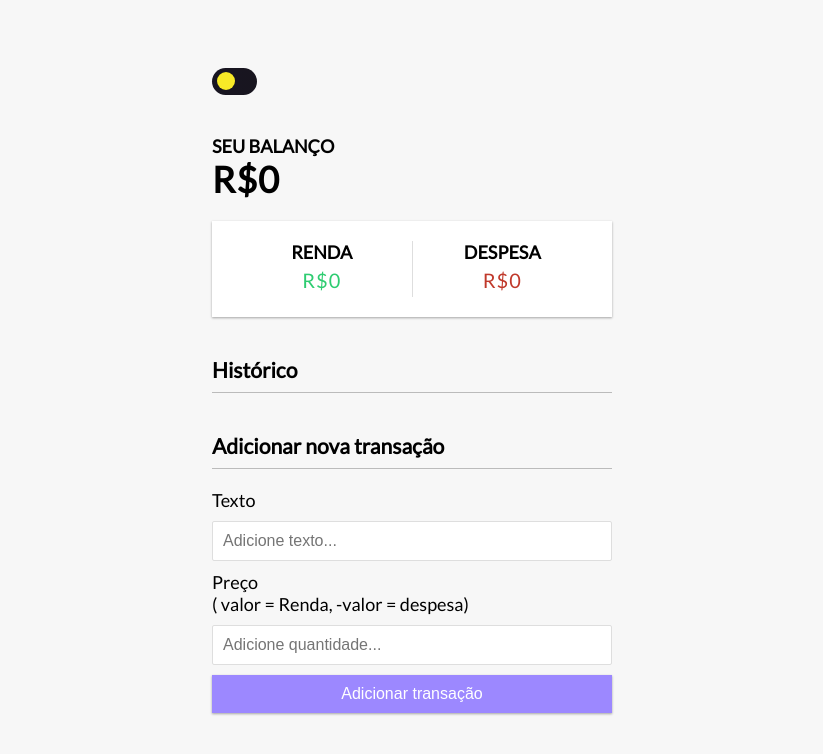
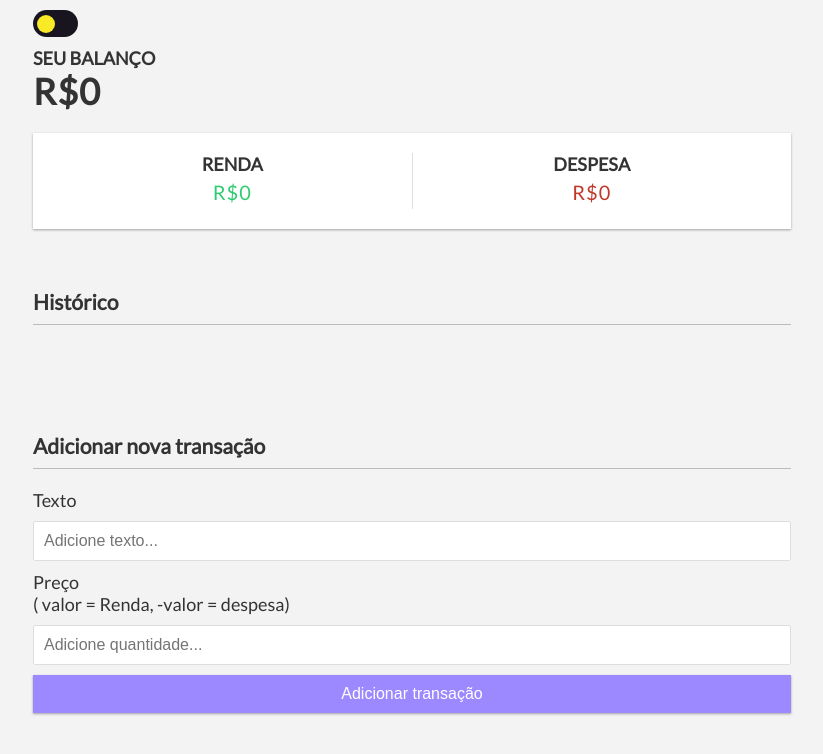
Before and after one commit to OtavioBScar/-VUE-3-Conta-de-Balanco, a Vue app: page / in a window 1280 px wide. Shown: the top 754 px of the page, without its empty margins (228-1051 px from the left). Built offline with nearby package versions, Linux system fonts and the light colour scheme.

Commit message:
feat: adição de color-scheme para darkmode e lightmode

```diff
--- a/src/App.vue
+++ b/src/App.vue
@@ -14,7 +14,7 @@ const transacoes = ref([]);
 onMounted(() => {
   const transacoesSalvas = JSON.parse(localStorage.getItem('transacoes'));
 
-  if (transacoesSalvas){
+  if (transacoesSalvas) {
     transacoes.value = transacoesSalvas;
   }
 });
@@ -76,11 +76,13 @@ const salvarTransacoesnoLocalStorage = () => {
 </script>
 
 <template>
-  <Cabecalho />
   <div class="container">
-    <Balanco :total="+total" />
-    <DespesasRenda :renda="+renda" :despesa="+despesa" />
-    <ListaTransacoes :transacoes="transacoes" @transacaoDeletada="handleTransacaoDeletada" />
-    <AdicionarTransacao @transacoessubmit="HandleTransactionSubmitted"/>
+    <div class="minicont">
+      <Cabecalho />
+      <Balanco :total="+total" />
+      <DespesasRenda :renda="+renda" :despesa="+despesa" />
+      <ListaTransacoes :transacoes="transacoes" @transacaoDeletada="handleTransacaoDeletada" />
+      <AdicionarTransacao @transacoessubmit="HandleTransactionSubmitted" />
+    </div>
   </div>
 </template>
--- a/src/assets/style.css
+++ b/src/assets/style.css
@@ -8,21 +8,60 @@
   box-sizing: border-box;
 }
 
+[color-scheme= 'light'] {
+  background-color: #f3f3f3;
+
+  .title {
+    color: #333;
+  }
+}
+
+[color-scheme= 'dark'] {
+  background-color: #333;
+
+  input {
+    background-color: #333;
+    color: #f3f3f3;
+  }
+
+  .title {
+    color: #f3f3f3;
+  }
+
+  .des-ren-container {
+    background-color: #575151;
+  }
+
+  .dinheiro.minus {
+    color: #f05b4a;
+  }
+
+  .lista li {
+    background-color: #575151;
+  }
+}
+
 body {
-  background-color: #f7f7f7;
+  background-color: #f3f3f3;
   display: flex;
   flex-direction: column;
   align-items: center;
   justify-content: center;
-  min-height: 100vh;
+  min-height: 100%;
   margin: 0;
   font-family: 'Lato', sans-serif;
   font-size: 18px;
 }
 
 .container {
-  margin: 30px auto;
-  width: 400px;
+  width: 98.7vw;
+}
+
+.minicont {
+  display: flex;
+  flex-direction: column;
+  margin: 0 auto;
+  width:60%;
 }
 
 h1 {
--- a/src/components/AdicionarTransacao.vue
+++ b/src/components/AdicionarTransacao.vue
@@ -27,14 +27,14 @@
 </script>
 
 <template>
-    <h3>Adicionar nova transação</h3>
+    <h3 class="title">Adicionar nova transação</h3>
     <form id="form" @submit.prevent="onSubmit">
         <div class="form-control">
-            <label for="text">Texto</label>
+            <label class="title" for="text">Texto</label>
             <input type="text" id="text" v-model="text" placeholder="Adicione texto..." />
         </div>
         <div class="form-control">
-            <label for="quantidade">
+            <label class="title" for="quantidade">
                 Preço <br/>
                 ( valor = Renda, -valor = despesa)
             </label>
--- a/src/components/Balanco.vue
+++ b/src/components/Balanco.vue
@@ -10,6 +10,6 @@
 </script>
 
 <template>
-    <h4>Seu Balanço</h4>
-    <h1 id="balanco">R${{ total }}</h1>
+    <h4 class="title">Seu Balanço</h4>
+    <h1 class="title" id="balanco">R${{ total }}</h1>
 </template>
--- a/src/components/Cabecalho.vue
+++ b/src/components/Cabecalho.vue
@@ -1,12 +1,29 @@
+<script setup>
+import { ref } from 'vue';
+import { useDark, useToggle } from '@vueuse/core';
+
+const isDark = useDark({
+  selector: "body",
+  attribute: "color-scheme",
+  valueDark: "dark",
+  valueLight: "light",
+});
+const toggle = useToggle(isDark)
+
+const onSubmit = () => {
+  toggle()
+}
+</script>
+
 <template>
-    <label class="switch-container">
-        <input type="checkbox">
-        <span class="slider"></span>
-    </label>
+  <label class="switch-container">
+    <input type="checkbox" @click="onSubmit">
+    <span class="slider"></span>
+  </label>
 </template>
 
 <style scoped>
-    /* The switch - the box around the slider */
+/* The switch - the box around the slider */
 .switch-container {
   position: relative;
   display: inline-block;
@@ -48,13 +65,12 @@
   transition: transform 0.5s, box-shadow 0.5s;
 }
 
-.switch-container input:checked + .slider {
+.switch-container input:checked+.slider {
   background-color: #000;
 }
 
-.switch-container input:checked + .slider:before {
+.switch-container input:checked+.slider:before {
   transform: translateX(100%);
   box-shadow: inset 8px -4px 0px 0px #f8f8f4;
 }
-
 </style>
--- a/src/components/DespesasRenda.vue
+++ b/src/components/DespesasRenda.vue
@@ -15,11 +15,11 @@
 
 <template>
     <div class="des-ren-container">
-        <div>
+        <div class="title">
             <h4>Renda</h4>
             <p id="dinheiro-plus" class="dinheiro plus">R${{ renda }}</p>
         </div>
-        <div>
+        <div class="title">
             <h4>Despesa</h4>
             <p id="dinheiro-minus" class="dinheiro minus">R${{ despesa }}</p>
         </div>
--- a/src/components/ListaTransacoes.vue
+++ b/src/components/ListaTransacoes.vue
@@ -16,9 +16,9 @@ const deleteTransaction = (id) => {
 </script>
 
 <template>
-    <h3>Histórico</h3>
+    <h3 class="title">Histórico</h3>
     <ul id="lista" class="lista">
-        <li v-for="transacao in transacoes" :key="transacao.id" :class="transacao.preco < 0 ? 'minus' : 'plus'">
+        <li class="title" v-for="transacao in transacoes" :key="transacao.id" :class="transacao.preco < 0 ? 'minus' : 'plus'">
             {{ transacao.texto }} <span>{{ transacao.preco }}</span>
             <button class='delete-btn' @click="deleteTransaction(transacao.id)">x</button>
         </li>
```
